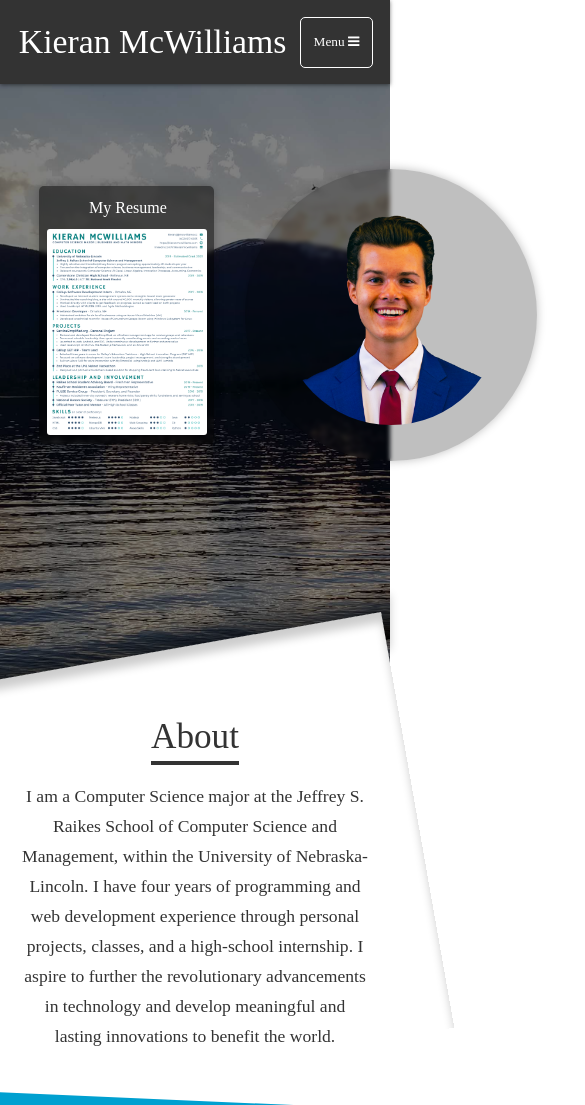
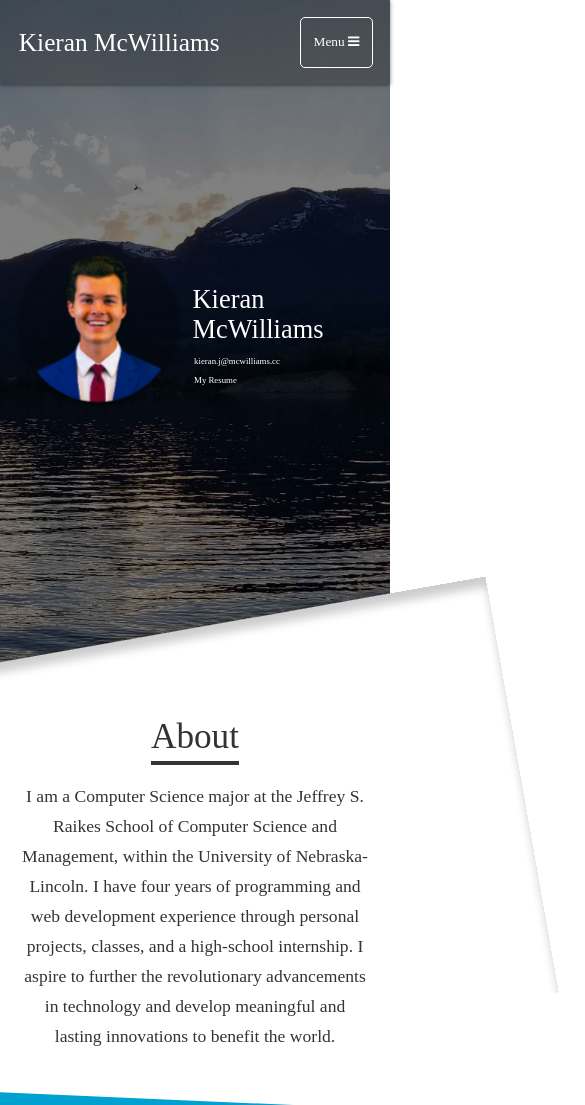
Before and after one commit to Maxmaxs5/kieranmcwilliams.com, a plain HTML site: page html/index.html in a window 390 px wide. Shown: the top 1105 px of the page, 585 px wide, since content can reach past the window. Drawn offline with nearby package versions, Linux system fonts and the light colour scheme; a web font is replaced by a local one.

Commit message:
More Progress on Website Redesign

```diff
--- a/html/index.css
+++ b/html/index.css
@@ -210,7 +210,7 @@ body, h2, h3 {
     overflow: hidden;
 }
 
-.containerDiv:nth-child(even) {
+.containerDiv:nth-child(odd) {
     padding: 6vh 0;
     color: white;
     color: var(--main-color-light, white);
@@ -218,7 +218,7 @@ body, h2, h3 {
     background-color: var(--main-color-blue, #00a0d0);
 }
 
-.containerDiv:nth-child(odd) {
+.containerDiv:nth-child(even) {
     padding: 6vh 0;
     color: #333;
     color: var(--main-color-dark, #333);
@@ -233,7 +233,7 @@ body, h2, h3 {
     margin: auto;
 }
 
-.containerDiv:nth-child(even) .containerDivHeader::after {
+.containerDiv:nth-child(odd) .containerDivHeader::after {
     content: "";
     display: block;
     height: 4px;
@@ -242,7 +242,7 @@ body, h2, h3 {
     background-color: var(--main-color-light, white);
 }
 
-.containerDiv:nth-child(odd) .containerDivHeader::after {
+.containerDiv:nth-child(even) .containerDivHeader::after {
     content: "";
     display: block;
     height: 4px;
@@ -265,7 +265,7 @@ body, h2, h3 {
     left: 0;
     top: -5vh;
     z-index: 10;
-    background: url(Summer_Colorado_Hiking_Sunset_Optimized.jpg) center center no-repeat;
+    background: url(Summer_Colorado_Hiking_Sunset_Optimized.jpg) 66% center no-repeat;
     background-size: cover;
     filter: brightness(.5);
 }
@@ -292,7 +292,7 @@ body, h2, h3 {
     box-shadow: 0 10px 10px 0px rgba(0, 0, 0, .2);
 }
 
-#profileDiv::after {
+/* #profileDiv::after {
     position: absolute;
     content: '';
     width: 100%;
@@ -301,13 +301,7 @@ body, h2, h3 {
     z-index: 20;
     background: white;
     transform: translate(0, 79.5%) skew(0, -10deg);
-}
-
-#profileContainer {
-    display: flex;
-    flex-direction: row;
-    padding: 0 14vw;
-}
+} */
 
 #resumePictureContainer {
     display: flex;
@@ -320,6 +314,12 @@ body, h2, h3 {
     background-color: rgba(0, 0, 0, .5);
     backdrop-filter: blur(.125em);
     box-shadow: 0px 0px 10px 0px rgba(0,0,0,.25);
+
+    position: absolute;
+    margin-right: 325px;
+    right: 50%;
+    margin-top: calc((292px - 254px) / 2);
+    transform: translate(50%) scale(1);
 }
 
 /* #resumePictureContainer::before {
@@ -381,6 +381,11 @@ body, h2, h3 {
     background-color: rgba(0, 0, 0, .25);
     backdrop-filter: blur(.125em);
     box-shadow: 0px 0px 10px 0px rgba(0,0,0,.25);
+
+    position: absolute;
+    left: 50%;
+    margin: 0;
+    transform: translate(-50%) scale(1);
 }
 
 #profilePicture {
@@ -396,10 +401,18 @@ body, h2, h3 {
 #nameEmailResumeContainer {
     display: flex;
     flex-direction: column;
+    justify-content: center;
     margin: auto;
     margin-left: 3vw;
     padding-top: 3vh;
     text-align: left;
+
+    position: absolute;
+    margin-left: 325px;
+    left: 50%;
+    height: 292px;
+    padding: 0;
+    transform: translate(-50%) scale(1);
 }
 
 #nameHeader {
@@ -410,11 +423,11 @@ body, h2, h3 {
     font-size: 3em;
 }
 
-#resumeHeader {
+#myResume {
     display: none;
 }
 
-#email, #resumeHeader > a, #resumePictureHeader > a {
+#email, #myResume, #resumePictureHeader > a {
     color: white;
     color: var(--main-color-light, white);
     margin-left: .175em;
@@ -423,14 +436,17 @@ body, h2, h3 {
     margin-bottom: 1vh;
 }
 
-#email:hover, #resumeHeader > a:hover, #resumePictureHeader > a:hover {
+#email:hover, #myResume:hover, #resumePictureHeader > a:hover {
     text-decoration: underline;
 }
 
-#profileContainerSpacingDiv {
-    height: 1px;
-    width: 1px;
-    margin: auto;
+#profileDivMadeByText {
+    z-index: 500;
+    position: absolute;
+    transform: rotate(-10deg) translate(0, -2vh);
+    color: white;
+    left: 2vh;
+    font-size: 12px;
 }
 
 
@@ -473,11 +489,11 @@ body, h2, h3 {
 #tiltedAboutDivBackground {
     z-index: 30;
     position: absolute;
-    width: 120%;
+    width: 150%;
     height: 50vh;
     padding: 0;
     background: white;
-    transform: translate(-10%, -16%) rotate(-10deg);
+    transform: translate(-10%, -22%) rotate(-10deg);
     box-shadow: inset 0 10px 10px 0px rgba(0, 0, 0, .2);
 }
 
@@ -718,8 +734,44 @@ body, h2, h3 {
         padding: 0 10vw;
     }
 
+    #resumePictureContainer {
+        transform: translate(50%) scale(.9);
+        margin-right: 280px;
+        margin-top: calc((260px - 225.5px) / 2 + 10px);
+    }
+
+    #profilePictureContainer {
+        transform: translate(-50%) scale(.9);
+        margin-top: 10px;
+    }
+
+    #nameEmailResumeContainer {
+        transform: translate(-50%) scale(.9);
+        margin-left: 280px;
+        margin-top: 10px;
+    }
+
     #aboutText {
         width: 85%
+    }
+}
+
+@media only screen and (min-width: 0px) and (max-width: 888px) {
+    #resumePictureContainer {
+        transform: translate(50%) scale(.75);
+        margin-right: 233px;
+        margin-top: calc((260px - 225.5px) / 2 + 10px);
+    }
+
+    #profilePictureContainer {
+        transform: translate(-50%) scale(.75);
+        margin-top: 10px;
+    }
+
+    #nameEmailResumeContainer {
+        transform: translate(-50%) scale(.75);
+        margin-left: 233px;
+        margin-top: 10px;
     }
 }
 
@@ -734,13 +786,34 @@ body, h2, h3 {
         display: block;
     }
 
-    #profilePicture {
-        height: 250px;
-        width: 250px;
+    #profileDivBackground::before {
+        background: url(Summer_Colorado_Hiking_Sunset_Optimized.jpg) 70% center no-repeat;
+        background-size: cover;
     }
 
-    #nameHeader {
-        font-size: 2.5em;
+    #resumePictureContainer {
+        display: none;
+    }
+
+    #myResume {
+        display: unset;
+    }
+
+    #email, #myResume {
+        margin-top: .5em;
+    }
+
+    #profilePictureContainer {
+        left: 33%;
+        transform: translate(-50%) scale(.75);
+        margin-top: 10px;
+    }
+
+    #nameEmailResumeContainer {
+        left: 33%;
+        transform: translate(-50%) scale(.75);
+        margin-left: 233px;
+        margin-top: 20px;
     }
 
     #innerProjectsDiv, #innerExperienceDiv, #innerSkillsDiv, #innerInterestsDiv {
@@ -773,6 +846,21 @@ body, h2, h3 {
     }
 }
 
+@media only screen and (min-width: 0px) and (max-width: 555px) and (orientation: portrait) {
+    #profilePictureContainer {
+        left: 25%;
+        transform: translate(-50%) scale(.66);
+        margin-top: 10px;
+    }
+
+    #nameEmailResumeContainer {
+        left: 25%;
+        transform: translate(-50%) scale(.66);
+        margin-left: 215px;
+        margin-top: 20px;
+    }
+}
+
 /*Make everything scrolled on mobile, make innerDivs 100% width, hide navbar and show mobile navbar*/
 /*Portrait*/
 @media only screen and (min-width: 0px) and (max-width: 450px) {
@@ -790,7 +878,7 @@ body, h2, h3 {
     }
 
     #navbarName {
-        font-size: 4vh;
+        font-size: 3.5vh;
     }
 
     #navbarName, .navbarButton {
@@ -828,11 +916,11 @@ body, h2, h3 {
         margin-top: 10vh;
     }
 
-    .containerDiv:nth-child(even) {
+    .containerDiv:nth-child(odd) {
         padding: 4vh 0;
     }
 
-    .containerDiv:nth-child(odd) {
+    .containerDiv:nth-child(even) {
         padding: 4vh 0;
     }
 
@@ -840,17 +928,20 @@ body, h2, h3 {
         font-size: 2.2em;
     }
 
-    #profilePicture {
-        height: 220px;
-        width: 220px;
+    #profileDivBackground::before {
+        background: url(Summer_Colorado_Hiking_Sunset_Optimized.jpg) 66% center no-repeat;
+        background-size: cover;
     }
 
-    #nameHeader {
-        font-size: 2em;
+    #profilePictureContainer {
+        transform: translate(-50%) scale(.6);
+        margin-top: 10px;
     }
 
-    #email {
-        font-size: 1em;
+    #nameEmailResumeContainer {
+        transform: translate(-50%) scale(.6);
+        margin-left: 180px;
+        margin-top: 20px;
     }
 
     #aboutText {
@@ -871,6 +962,23 @@ body, h2, h3 {
     .footerInfo {
         font-size: .9em;
         margin-bottom: 0;
+    }
+}
+
+@media only screen and (min-width: 0px) and (max-width: 400px) and (orientation: portrait) {
+    #navbarName {
+        font-size: 3vh;
+    }
+
+    #profilePictureContainer {
+        transform: translate(-50%) scale(.55);
+        margin-top: 10px;
+    }
+
+    #nameEmailResumeContainer {
+        transform: translate(-50%) scale(.55);
+        margin-left: 160px;
+        margin-top: 20px;
     }
 }
 
@@ -922,11 +1030,11 @@ body, h2, h3 {
         margin-top: 14vh;
     }
 
-    .containerDiv:nth-child(even) {
+    .containerDiv:nth-child(odd) {
         padding: 6vh 0;
     }
 
-    .containerDiv:nth-child(odd) {
+    .containerDiv:nth-child(even) {
         padding: 6vh 0;
     }
 
--- a/html/index.html
+++ b/html/index.html
@@ -76,7 +76,6 @@
         <div id="bodyContainer">
             <div id="profileDivBackground" class="containerDiv">
                 <div id="profileDiv">
-                    <div id="profileContainer">
                     <div id="resumePictureContainer">
                         <p id="resumePictureHeader"><a href="https://drive.google.com/file/d/1vKOLQknJNMIQ5VQG1zX0gqde9K5-visa/view?usp=sharing">My Resume</a></p>
                         <a id="resumePicture" href="https://drive.google.com/file/d/1vKOLQknJNMIQ5VQG1zX0gqde9K5-visa/view?usp=sharing"></a>
@@ -90,16 +89,15 @@
                         <div id="nameEmailResumeContainer">
                             <h3 id="nameHeader">Kieran<br>McWilliams</h3>
                             <a id="email" href="mailto:kieran.j@mcwilliams.cc">kieran.j@mcwilliams.cc</a>
-                                <p id="resumeHeader"><a href="https://drive.google.com/file/d/1vKOLQknJNMIQ5VQG1zX0gqde9K5-visa/view?usp=sharing">My Resume</a></p>
+                            <a id="myResume" href="https://drive.google.com/file/d/1vKOLQknJNMIQ5VQG1zX0gqde9K5-visa/view?usp=sharing">My Resume</a>
                         </div>
-                        </div>
-
-                        <div id="profileContainerSpacingDiv"></div>
                     </div>
                 </div>
             </div>
 
             <div id="tiltedAboutDivBackground"></div>
+
+            <p id="profileDivMadeByText" style="display:none">Handcrafted by Kieran</p>
 
             <div id="aboutDiv" class="containerDiv">
                 <p id="about" class="navbarJump"></p>
@@ -220,7 +218,7 @@
                     <p class="footerText">Info:</p>
 
                     <p class="footerInfoTitle">Email: </p>
-                    <p class="footerInfo"><a href="mailto:kieran.j@mcwilliams.cc">Kieran.j@McWilliams.cc</a></p>
+                    <p class="footerInfo"><a href="mailto:kieran.j@mcwilliams.cc">kieran.j@mcwilliams.cc</a></p>
 
                     <br>
                     <!-- p class="footerInfoTitle">Phone: </p>
--- a/html/index.js
+++ b/html/index.js
@@ -42,8 +42,11 @@ var navbarUpdates = function() {
     //Add navbar buttons to array
     navbarItems = navbarItems.concat(Array.from(navbarButtons));
 
-    // //If scrolled or always on mobile
-    if(pageYOffset >= 10 || window.innerWidth < 825 || window.innerHeight < 416) {
+    // // If scrolled or always on mobile
+    // if(pageYOffset >= 10 || window.innerWidth < 825 || window.innerHeight < 416) {
+
+    //If scrolled
+    if(pageYOffset >= 10) {
         for(var i = 0; i < navbarItems.length; i++) {
             navbarItems[i].classList.add("scrolled");
         }
```
Lines whose indentation alone changed are shown as unchanged.
